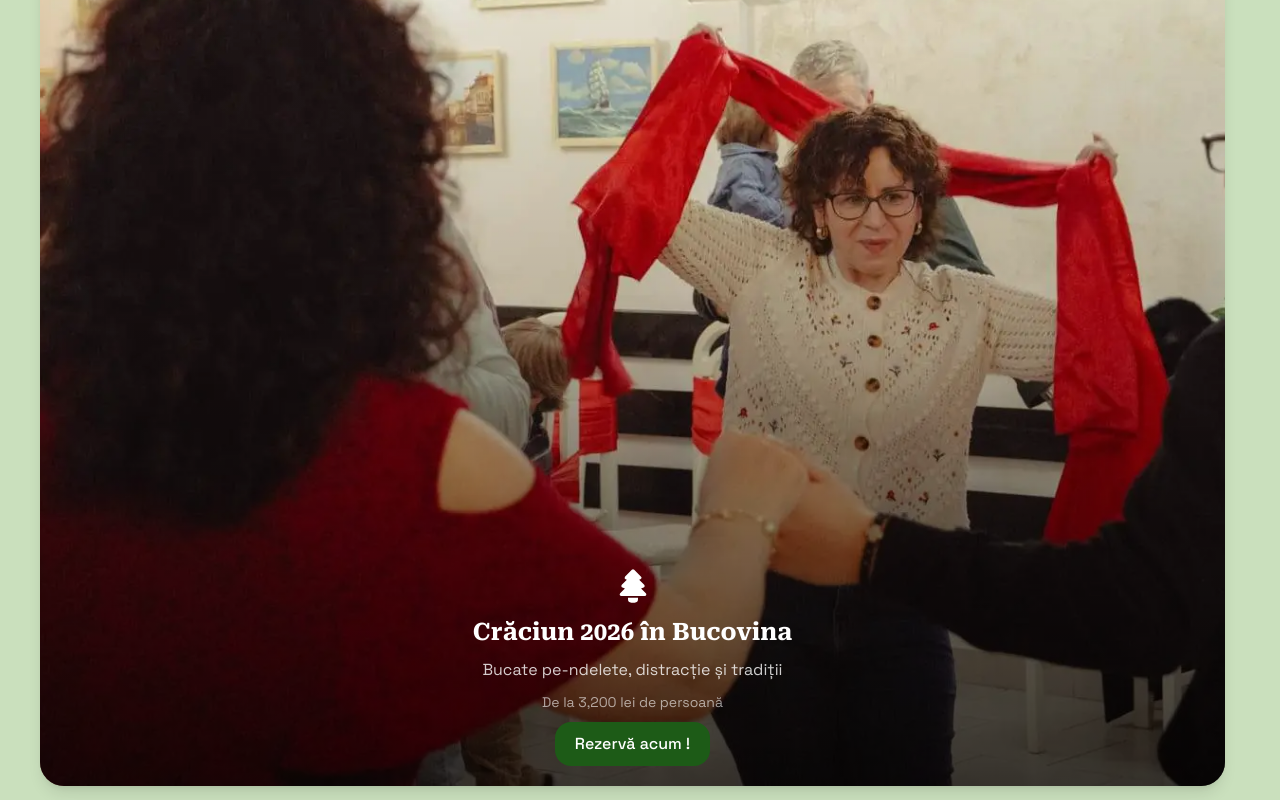
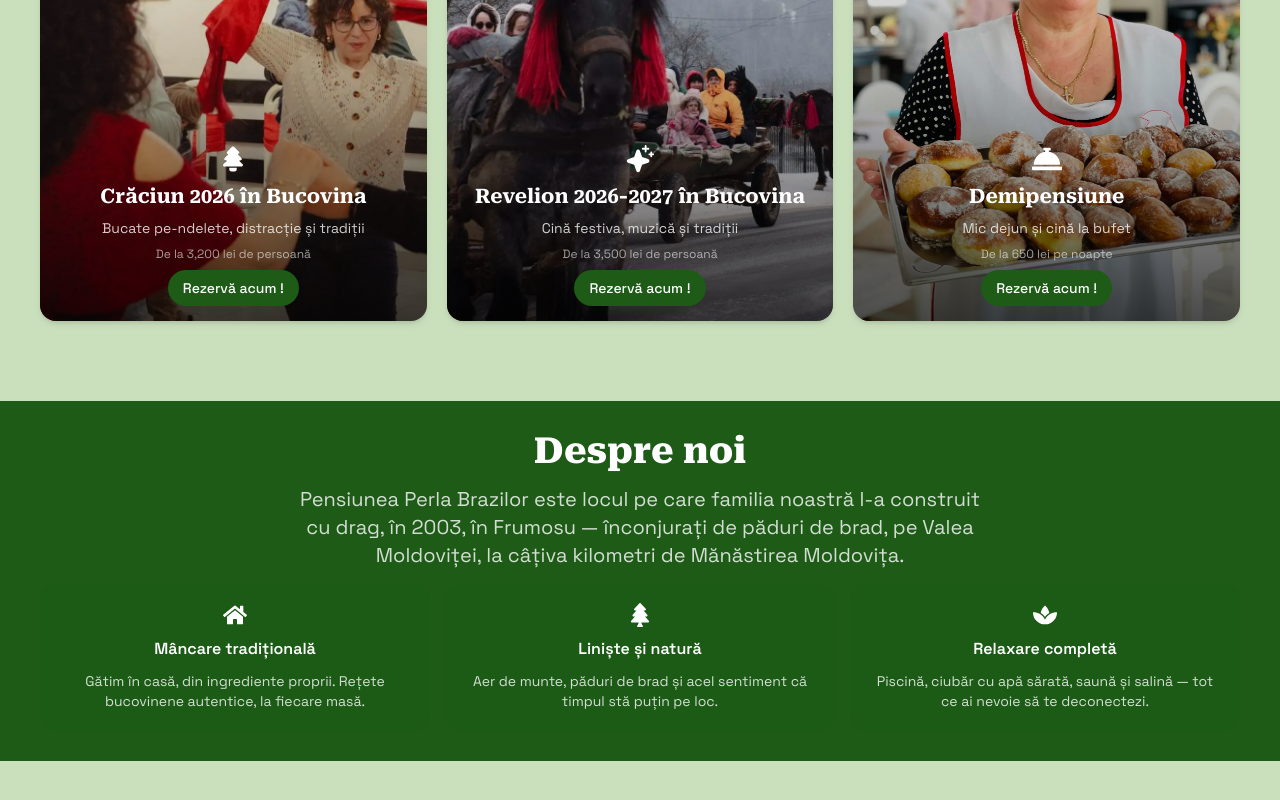
Before and after one commit to ciokyyy/actual-perla, a Next.js app: page /ro in a window 1280 px wide. Shown: the part 1060-1860 px from the top of the page. Built offline with nearby package versions, Linux system fonts and the light colour scheme.

Commit message:
Fully translated offer cards with all text from i18n

```diff
--- a/messages/en-us.json
+++ b/messages/en-us.json
@@ -105,7 +105,16 @@
     "our_offers": "Our Offers",
     "section_title": "Bucovina, as it should be",
     "section_subtitle": "Authentic traditions, good food and the peace of the mountains",
-    "demipensiune_title": "Half Board Offer",
+    "cta_book": "Book now!",
+    "craciun_title": "Christmas Offer",
+    "craciun_subtitle": "Traditional food, fun and traditions",
+    "craciun_price": "From 3,200 lei per person",
+    "revelion_title": "New Year's Eve",
+    "revelion_subtitle": "Festive dinner, music and traditions",
+    "revelion_price": "From 3,500 lei per person",
+    "demipensiune_title": "Half Board",
+    "demipensiune_subtitle": "Breakfast and dinner buffet",
+    "demipensiune_price": "From 650 lei per night",
     "demipensiune_more": "Find out more!",
     "demipensiune_alt_1": "Half Board 1",
     "demipensiune_alt_2": "Half Board 2",
--- a/messages/it.json
+++ b/messages/it.json
@@ -105,7 +105,16 @@
     "our_offers": "Le nostre offerte",
     "section_title": "La Bucovina, come dovrebbe essere",
     "section_subtitle": "Tradizioni autentiche, buon cibo e la pace delle montagne",
-    "demipensiune_title": "Offerta Mezza Pensione",
+    "cta_book": "Prenota ora!",
+    "craciun_title": "Offerta Natale",
+    "craciun_subtitle": "Cibo tradizionale, divertimento e tradizioni",
+    "craciun_price": "Da 3.200 lei a persona",
+    "revelion_title": "Capodanno",
+    "revelion_subtitle": "Cena festiva, musica e tradizioni",
+    "revelion_price": "Da 3.500 lei a persona",
+    "demipensiune_title": "Mezza Pensione",
+    "demipensiune_subtitle": "Colazione e cena a buffet",
+    "demipensiune_price": "Da 650 lei a notte",
     "demipensiune_more": "Scopri di più!",
     "demipensiune_alt_1": "Mezza Pensione 1",
     "demipensiune_alt_2": "Mezza Pensione 2",
--- a/messages/ro.json
+++ b/messages/ro.json
@@ -106,7 +106,16 @@
     "our_offers": "Ofertele Noastre",
     "section_title": "Bucovina, așa cum ar trebui să fie",
     "section_subtitle": "Tradiții autentice, mâncare bună și liniștea munților",
-    "demipensiune_title": "Ofertă Demipensiune",
+    "cta_book": "Rezervă acum !",
+    "craciun_title": "Ofertă de Crăciun",
+    "craciun_subtitle": "Bucate pe-ndelete, distracție și tradiții",
+    "craciun_price": "De la 3,200 lei de persoană",
+    "revelion_title": "Revelion",
+    "revelion_subtitle": "Cină festiva, muzică și tradiții",
+    "revelion_price": "De la 3,500 lei de persoană",
+    "demipensiune_title": "Demipensiune",
+    "demipensiune_subtitle": "Mic dejun și cină la bufet",
+    "demipensiune_price": "De la 650 lei pe noapte",
     "demipensiune_more": "Află mai multe !",
     "demipensiune_alt_1": "Demipensiune 1",
     "demipensiune_alt_2": "Demipensiune 2",
--- a/src/app/[locale]/oferte/ClientComponent.tsx
+++ b/src/app/[locale]/oferte/ClientComponent.tsx
@@ -170,7 +170,7 @@ export function ClientComponent() {
   );
 }
 
-function CompactOfferCardLarge({ title, icon: Icon, images, href, subtitle, price }: { title: string; icon: React.ElementType; images: [StaticImageData, StaticImageData, StaticImageData]; href: string; subtitle: string; price: string }) {
+function CompactOfferCardClassic({ title, icon: Icon, images, href, subtitle, price, cta }: { title: string; icon: React.ElementType; images: [StaticImageData, StaticImageData, StaticImageData]; href: string; subtitle: string; price: string; cta: string }) {
   const [index, setIndex] = useState(0);
 
   useEffect(() => {
@@ -179,8 +179,8 @@ function CompactOfferCardLarge({ title, icon: Icon, images, href, subtitle, pric
   }, [images.length]);
 
   return (
-    <Link href={href as "/oferta-craciun"} className="flex-1 group relative rounded-3xl overflow-hidden shadow-lg cursor-pointer">
-      <div className="relative h-full min-h-350 md:min-h-400" style={{ paddingBottom: "80%" }}>
+    <Link href={href as any} className="group relative rounded-2xl overflow-hidden shadow-md cursor-pointer block">
+      <div className="relative aspect-[4/5]">
         {images.map((img, i) => (
           <motion.div
             key={i}
@@ -193,34 +193,13 @@ function CompactOfferCardLarge({ title, icon: Icon, images, href, subtitle, pric
           </motion.div>
         ))}
         <div className="absolute inset-0 bg-gradient-to-t from-black/70 via-black/20 to-transparent" />
-        <div className="absolute bottom-0 left-0 right-0 p-20 flex flex-col items-center gap-10">
-          <Icon className="w-40 h-40 text-white" />
-          <h3 className="font-[family-name:var(--font-heading)] text-white text-2xl font-bold text-center">{title}</h3>
-          <p className="text-white/80 text-center">{subtitle}</p>
-          <p className="text-white/60 text-center text-sm">{price}</p>
-          <button className="px-20 py-10 bg-primary text-white rounded-2xl font-medium">
-            Rezervă acum !
-          </button>
-        </div>
-      </div>
-    </Link>
-  );
-}
-
-function CompactOfferCardSmall({ title, icon: Icon, image, href, price }: { title: string; icon: React.ElementType; image: StaticImageData; href: string; price: string }) {
-  return (
-    <Link href={href as any} className="group flex-1 relative rounded-2xl overflow-hidden shadow-md cursor-pointer">
-      <div className="relative h-150">
-        <Image src={image} alt={title} fill className="object-cover group-hover:scale-105 transition-transform duration-500" />
-        <div className="absolute inset-0 bg-gradient-to-t from-black/70 via-black/20 to-transparent" />
-        <div className="absolute bottom-0 left-0 right-0 p-15 flex flex-col items-center gap-5">
-          <Icon className="w-20 h-20 text-white" />
-          <div>
-            <h3 className="font-[family-name:var(--font-heading)] text-white text-base font-bold text-center">{title}</h3>
+        <div className="absolute bottom-0 left-0 right-0 p-15 flex flex-col items-center gap-8">
+          <Icon className="w-30 h-30 text-white" />
+          <h3 className="font-[family-name:var(--font-heading)] text-white text-xl font-bold text-center">{title}</h3>
+          <p className="text-white/80 text-center text-sm">{subtitle}</p>
           <p className="text-white/60 text-center text-xs">{price}</p>
-          </div>
-          <button className="px-10 py-5 bg-primary text-white rounded-xl text-xs">
-            Rezervă acum !
+          <button className="px-15 py-8 bg-primary text-white rounded-full text-sm font-medium">
+            {cta}
           </button>
         </div>
       </div>
@@ -252,34 +231,34 @@ export function CompactOfferCards() {
         {t("section_subtitle")}
       </motion.p>
 
-      <div className="flex flex-col md:flex-row gap-15 max-w-1200 mx-auto">
-        {/* Main large card */}
-        <CompactOfferCardLarge
+      <div className="grid grid-cols-1 md:grid-cols-3 gap-20 max-w-1200 mx-auto">
+        <CompactOfferCardClassic
           title={t("craciun_title")}
           icon={TbChristmasTreeFilled}
           images={[CraciunOne, CraciunTwo, CraciunThree]}
           href="/oferta-craciun"
-          subtitle="Bucate pe-ndelete, distracție și tradiții"
-          price="De la 3,200 lei de persoană"
+          subtitle={t("craciun_subtitle")}
+          price={t("craciun_price")}
+          cta={t("cta_book")}
         />
-
-        {/* Small cards stack */}
-        <div className="flex flex-col gap-15">
-          <CompactOfferCardSmall
+        <CompactOfferCardClassic
           title={t("revelion_title")}
           icon={PiSparkleFill}
-            image={RevelionOne}
+          images={[RevelionOne, RevelionTwo, RevelionThree]}
           href="/oferta-revelion"
-            price="De la 3,500 lei de persoană"
+          subtitle={t("revelion_subtitle")}
+          price={t("revelion_price")}
+          cta={t("cta_book")}
         />
-          <CompactOfferCardSmall
+        <CompactOfferCardClassic
           title={t("demipensiune_title")}
           icon={FaConciergeBell}
-            image={DemipensiuneOne}
+          images={[DemipensiuneOne, DemipensiuneTwo, DemipensiuneThree]}
           href="/oferta-demipensiune"
-            price="De la 650 lei pe noapte"
+          subtitle={t("demipensiune_subtitle")}
+          price={t("demipensiune_price")}
+          cta={t("cta_book")}
         />
-        </div>
       </div>
     </section>
   );
```
Lines whose indentation alone changed are shown as unchanged.
